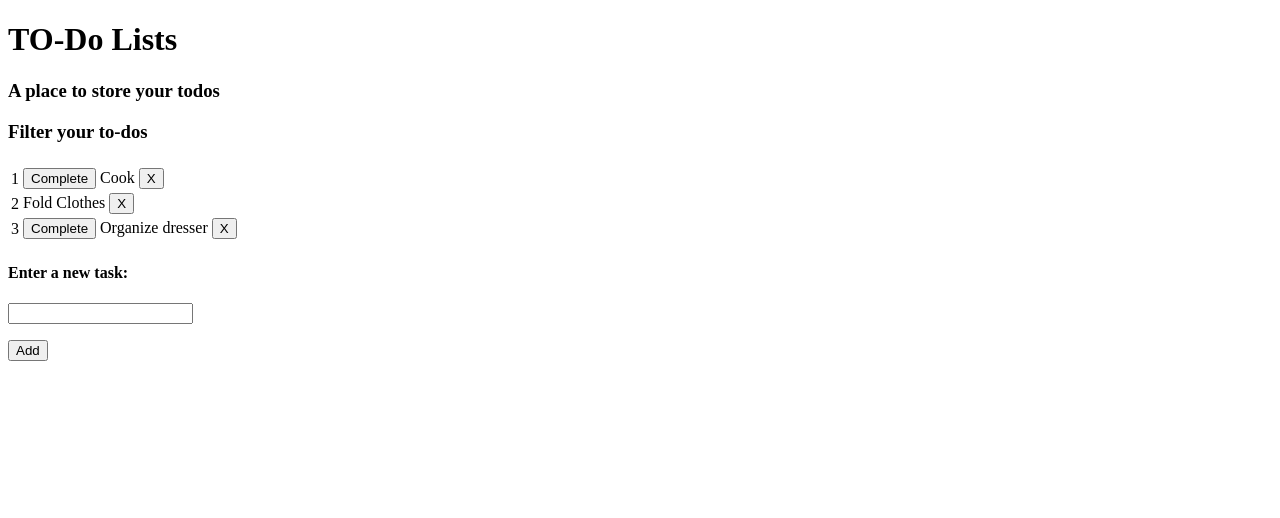
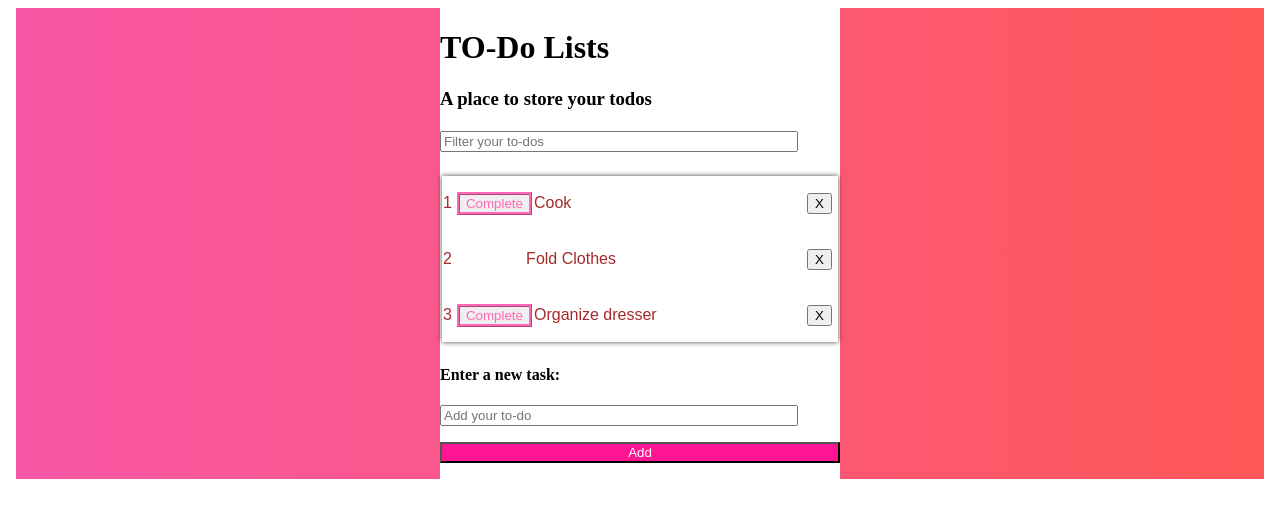
Before and after one commit to div-pala/todolist, an Angular app: page / in a window 1280 px wide. Shown: the top 518 px of the page. Built offline with nearby package versions, Linux system fonts and the light colour scheme.

Commit message:
Filter functionality

```diff
--- a/src/app/app.component.css
+++ b/src/app/app.component.css
@@ -0,0 +1,4 @@
+.textbox{
+    width:20%;
+    position: fixed;
+}
--- a/src/app/app.component.html
+++ b/src/app/app.component.html
@@ -1 +1,7 @@
-<app-todo-list></app-todo-list>
+<html>
+    <body  [ngStyle]="{'background': 'linear-gradient(to right, #f857a6, #ff5858)'}">
+        <div>
+            <app-todo-list></app-todo-list>
+        </div>
+    </body>
+</html>
--- a/src/app/components/todo-form/todo-form.component.css
+++ b/src/app/components/todo-form/todo-form.component.css
@@ -0,0 +1,10 @@
+
+.addBtn{
+    background-color:#ff1493;
+    color:white;
+    width:400px;
+}
+
+.textbox{
+    width:350px;
+}
--- a/src/app/components/todo-form/todo-form.component.html
+++ b/src/app/components/todo-form/todo-form.component.html
@@ -1,5 +1,5 @@
 <h4>Enter a new task: </h4>
-<input type="text" [(ngModel)]="newTaskName">
+<input type="text" class="textbox" placeholder="Add your to-do" [(ngModel)]="newTaskName">
 <p>
-    <button type="button" (click)="onSaveEvent(newTaskName)">Add</button>
+    <button class="addBtn" type="button" (click)="onSaveEvent(newTaskName)">Add</button>
 </p>
--- a/src/app/components/todo-item/todo-item.component.css
+++ b/src/app/components/todo-item/todo-item.component.css
@@ -0,0 +1,20 @@
+.completeBtn{
+    color: #ff69b4;
+    border: #ff69b4 ;
+    border-style: ridge;
+}
+
+table{
+    text-align: center;
+    align-content: center;
+    border-collapse: collapse;
+    width:100%;
+}
+
+td {
+    text-align: left;
+    height: 50px;
+    font-family: Arial, Helvetica, sans-serif;
+    color: brown;
+    font-size: medium;
+}
--- a/src/app/components/todo-item/todo-item.component.html
+++ b/src/app/components/todo-item/todo-item.component.html
@@ -1,5 +1,15 @@
-<div>
-   <button *ngIf="!(todoItem.completed)" type="button" (click)="markAsCompletedEvent()">Complete</button>
-        {{todoItem.task}}
-    <button type="button" (click)="removedEvent()">X</button>
+<div class="formDisplay">
+    <table>
+        <tr>
+           <td [ngStyle]="{'width' : '20%'}">
+                <button *ngIf="!(todoItem.completed)" [class.completeBtn]="!(todoItem.completed)" type="button" (click)="markAsCompletedEvent()">Complete</button>
+           </td>
+           <td [ngStyle]="{'width' : '100%'}">
+              {{todoItem.task}}
+           </td>
+           <td [ngStyle]="{'width' : '40%'}">
+              <button type="button" (click)="removedEvent()">X</button>
+           </td>
+        </tr>
+    </table>
 </div>
--- a/src/app/components/todo-list/todo-list.component.css
+++ b/src/app/components/todo-list/todo-list.component.css
@@ -0,0 +1,22 @@
+.formDisplay{
+    text-align: left;
+    font-family: Open Sams;
+    font-weight: 300;
+    align-content: center;
+    margin-left: auto;
+    margin-right: auto;
+    width:400px;
+    background-color: white;
+}
+
+.textbox{
+    width:350px;
+}
+
+td {
+    text-align: left;
+    height: 50px;
+    font-family: Arial, Helvetica, sans-serif;
+    color: brown;
+    font-size: medium;
+}
--- a/src/app/components/todo-list/todo-list.component.html
+++ b/src/app/components/todo-list/todo-list.component.html
@@ -1,15 +1,35 @@
-<div>
+<div class="formDisplay">
 <h1>TO-Do Lists</h1>
 <h3>A place to store your todos</h3>
-<h3>Filter your to-dos</h3>
-<table>
+<h3><input type="text" class="textbox" (ngModelChange)="searchTodo($event)"
+            placeholder="Filter your to-dos" [(ngModel)]="filterValue"></h3>
+
+<div *ngIf="filteredTodos.length != 0; else todoList_block">
+<table class="formDisplay">
     <thead>
         <th></th>
+        <th></th>
+        <th></th>
     </thead>
-    <tbody>
+    <tbody [ngStyle]="{'box-shadow' : '0px 0px 5px 0px rgba(0,0,0,0.75)'}">
+        <tr *ngFor="let filteredItem of filteredTodos; index as i">
+            <td [ngStyle]="{'width' : '8px'}">{{i+1}}</td>
+            <td [ngStyle]="{'width' : '100px'}">{{filteredItem.task}}</td>
+        </tr>
+    </tbody>
+</table>
+</div>
+<ng-template #todoList_block>
+    <table class="formDisplay">
+        <thead>
+            <th></th>
+            <th></th>
+            <th></th>
+        </thead>
+        <tbody [ngStyle]="{'box-shadow' : '0px 0px 5px 0px rgba(0,0,0,0.75)'}">
             <tr *ngFor="let todoItem of todoItems; index as i">
-            <td>{{i+1}}</td>
-            <td>
+                <td [ngStyle]="{'width' : '10px'}">{{i+1}}</td>
+                <td [ngStyle]="{'width' : '100%'}">
                     <app-todo-item
                       [todoItem]="todoItem"
                       (markItemAsCompleteEvent)="completeTask($event, i)"
@@ -19,6 +39,7 @@
             </tr>
         </tbody>
     </table>
+</ng-template>
 
 <app-todo-form (saveEvent)="addTask($event)"></app-todo-form>
 </div>
--- a/src/app/components/todo-list/todo-list.component.ts
+++ b/src/app/components/todo-list/todo-list.component.ts
@@ -12,7 +12,9 @@ export class TodoListComponent implements OnInit {
                        {task:'Fold Clothes', completed:true},
                        {task:'Organize dresser', completed:false}
                      ]
+  filterValue : string = '';
   completedTodos: Todo[] = [];
+  filteredTodos: Todo[]=[];
   constructor() { }
 
   ngOnInit(): void {  }
@@ -39,4 +41,16 @@ export class TodoListComponent implements OnInit {
       }
     }
   }
+
+  searchTodo(todoName: string):any{
+    this.filteredTodos = [];
+    if (todoName === '') {
+      console.log('search empty');
+    } else {
+      this.todoItems.forEach((todo) => {
+        todo.task.toLowerCase().includes(todoName.toLowerCase()) && this.filteredTodos.push(todo);
+      });
+    }
+  }
+
 }
```
Lines whose indentation alone changed are shown as unchanged.
